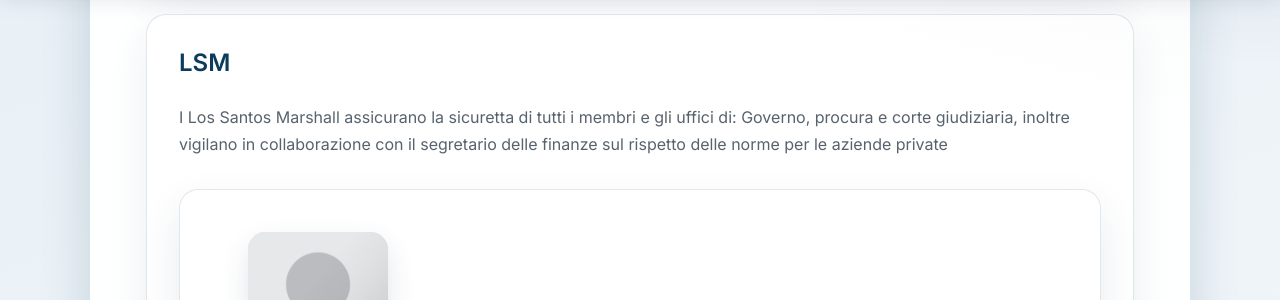
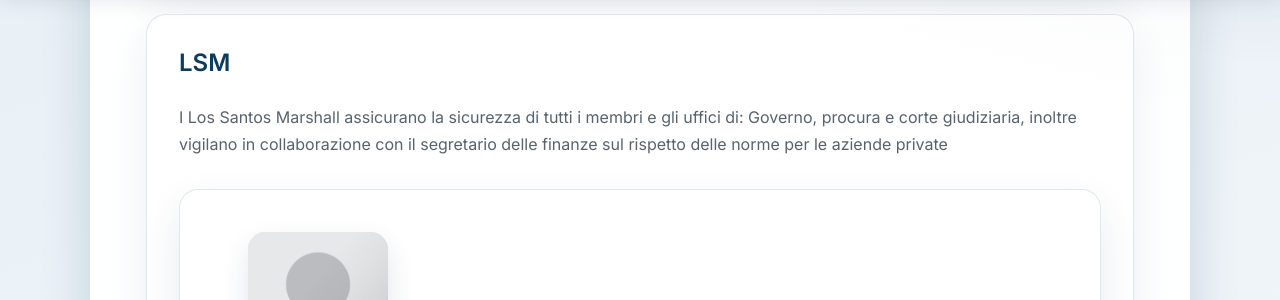
Before and after one commit to governo-sierra-v3/site, a Jekyll site: the page built from cariche-pubbliche.md, in a window 1280 px wide and 900 px high, scrolled down 2151 px. Shown: the part 153-453 px from the top of the window. Built offline with Jekyll 4.4.1, drawn with Linux system fonts in a browser that asks for light colours.

Commit message:
Update cariche-pubbliche.md

```diff
--- a/cariche-pubbliche.md
+++ b/cariche-pubbliche.md
@@ -87,7 +87,7 @@ description: Organigramma istituzionale del Governo di Sierra V3
 
 <section class="content-section">
   <h2>LSM</h2>
-  <p>I Los Santos Marshall assicurano la sicuretta di tutti i membri e gli uffici di: Governo, procura e corte giudiziaria, inoltre vigilano in collaborazione con il segretario delle finanze sul rispetto delle norme per le aziende private</p>
+  <p>I Los Santos Marshall assicurano la sicurezza di tutti i membri e gli uffici di: Governo, procura e corte giudiziaria, inoltre vigilano in collaborazione con il segretario delle finanze sul rispetto delle norme per le aziende private</p>
   <div class="governance-grid role-grid">
     <article class="department-card role-card">
       <figure class="role-media">
```
